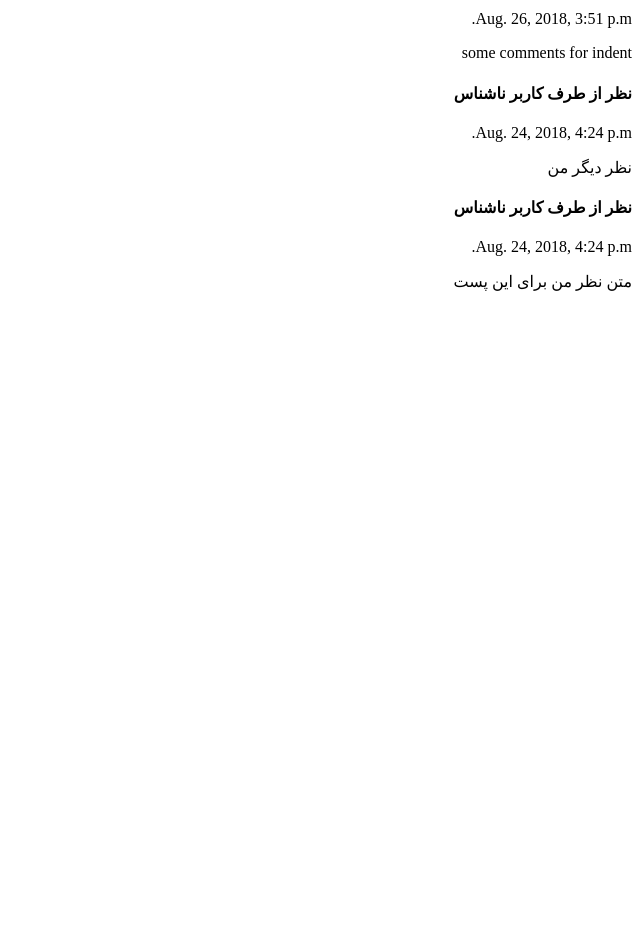
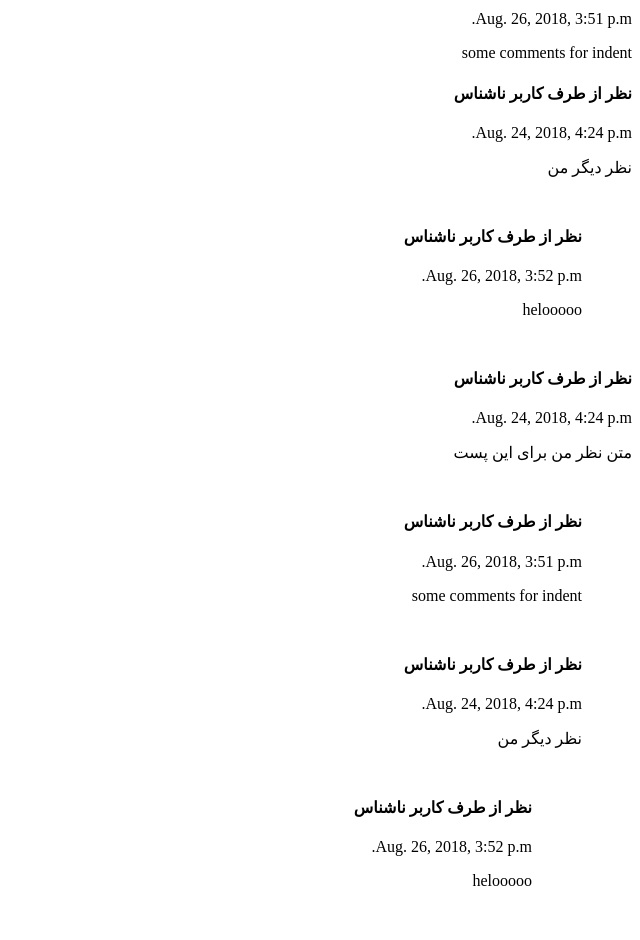
Before and after one commit to mh314k/tarabnak, a Django app: template templates/blog/BlogPost.html in a window 1280 px wide. Shown: the part 555-1495 px from the top of the page, without its empty margins (640-1280 px from the left). Before the commit the page ends 846 px from the top, so only its background shows below. Run offline with Django 3.2, Linux system fonts and the light colour scheme; the template is opened without the code that fills it: values that come from a table or form of the project are taken from there, others are empty; data comes from the database, SQL or seed files in the repository; both versions use the stored data as it was after the commit; parts of the project's set-up code (start-up, migrations or seed data) failed here and were passed over.

Commit message:
day: aug 25 enhancing Comment model and some views and templates

```diff
--- a/blog/models.py
+++ b/blog/models.py
@@ -84,7 +84,7 @@ class Comment(models.Model):
         verbose_name_plural = 'نظرها'
         ordering = ['-CommentTime']
 
-    def __str(self):
+    def __str__(self):
         return "نظر توسط {} برای {}".format(self.CommenterName,self.PostTo.Title)
 
 #class Category
--- a/blog/views.py
+++ b/blog/views.py
@@ -34,7 +34,7 @@ def postView(request,year,month,day,slug):
                            PublishTime__day=day,
                            Slug=slug,
                            Status='P')
-    comments = post.COMMENTS.filter(CommentStatus='A')
+    comments = post.COMMENTS.filter(CommentStatus='A',CommentTo__CommentBody__isnull=True)
 
     return render(request,
                   template_name='blog/BlogPost.html',
--- a/tarabnak/settings.py
+++ b/tarabnak/settings.py
@@ -120,8 +120,8 @@ USE_TZ = True
 
 # Static files (CSS, JavaScript, Images)
 # https://docs.djangoproject.com/en/2.1/howto/static-files/
+STATICFILES_DIRS = [os.path.join(BASE_DIR, "static/"), ]
+STATIC_URL = '/static/'
 
-STATIC_URL = '/static/'
-STATICFILES_DIRS = [os.path.join(BASE_DIR, "static/"),]
 MEDIA_ROOT = os.path.join(BASE_DIR,'media/')
 MEDIA_URL = '/media/'
--- a/templates/blog/includes/Comments.html
+++ b/templates/blog/includes/Comments.html
@@ -3,3 +3,11 @@
 <h4>نظر از طرف {{ Comment.CommenterName }}</h4>
 <p>{{ Comment.CommentTime|jformat:"%A %d %B %Y %H:%M" }}</p>
 <p>{{ Comment.CommentBody|safe }}</p>
+{% for Reply in Comment.REPLIES.all %}
+<div style="font-weight: lighter;margin: 50px">
+
+<!-- bazkhani hamin include baraye tak take cammentha be sourate tou dar tou -->
+{% include "blog/includes/Comments.html" with Comment=Reply %}
+
+</div>
+{% endfor %}
```
Also changed, not shown: db.sqlite3.
